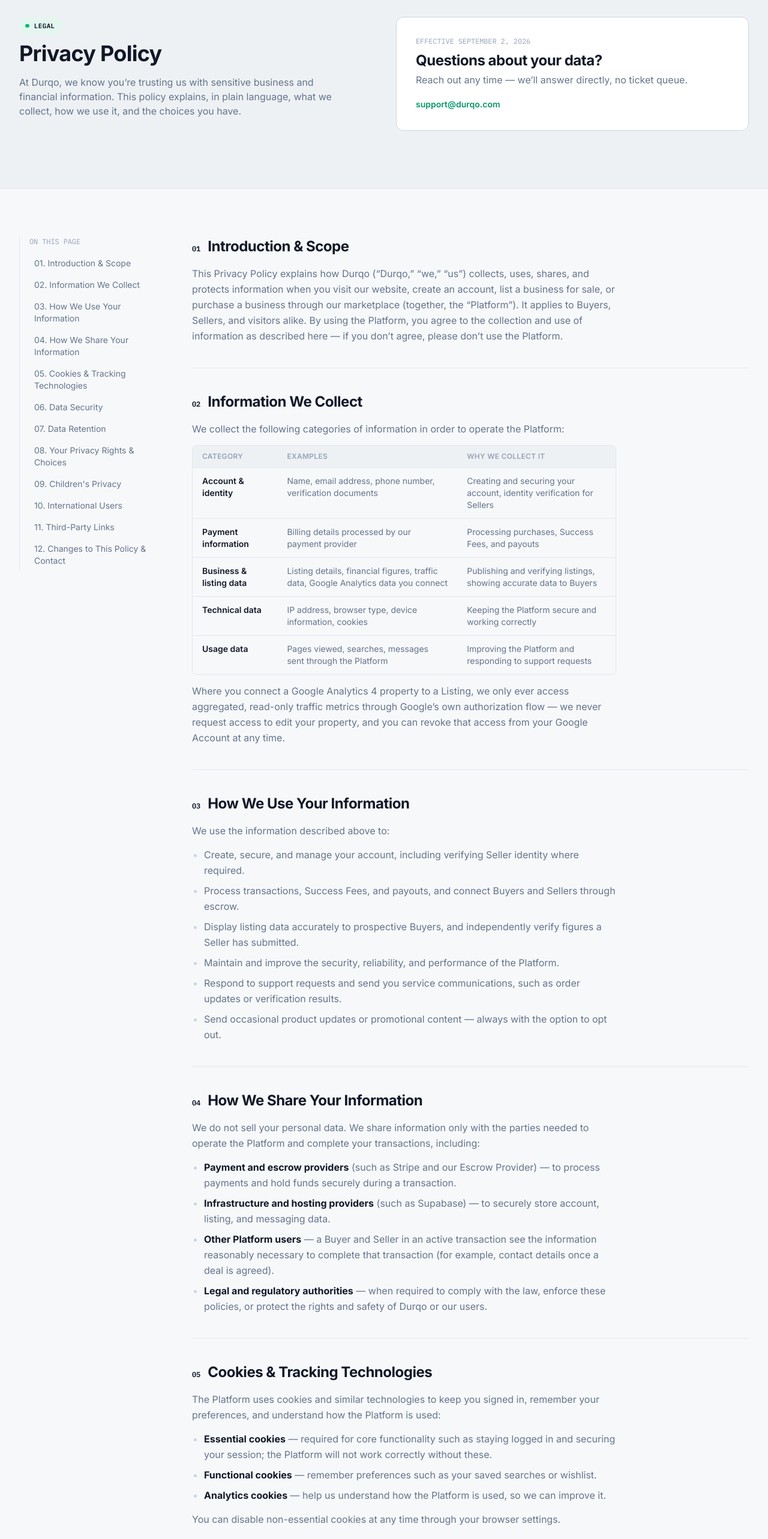
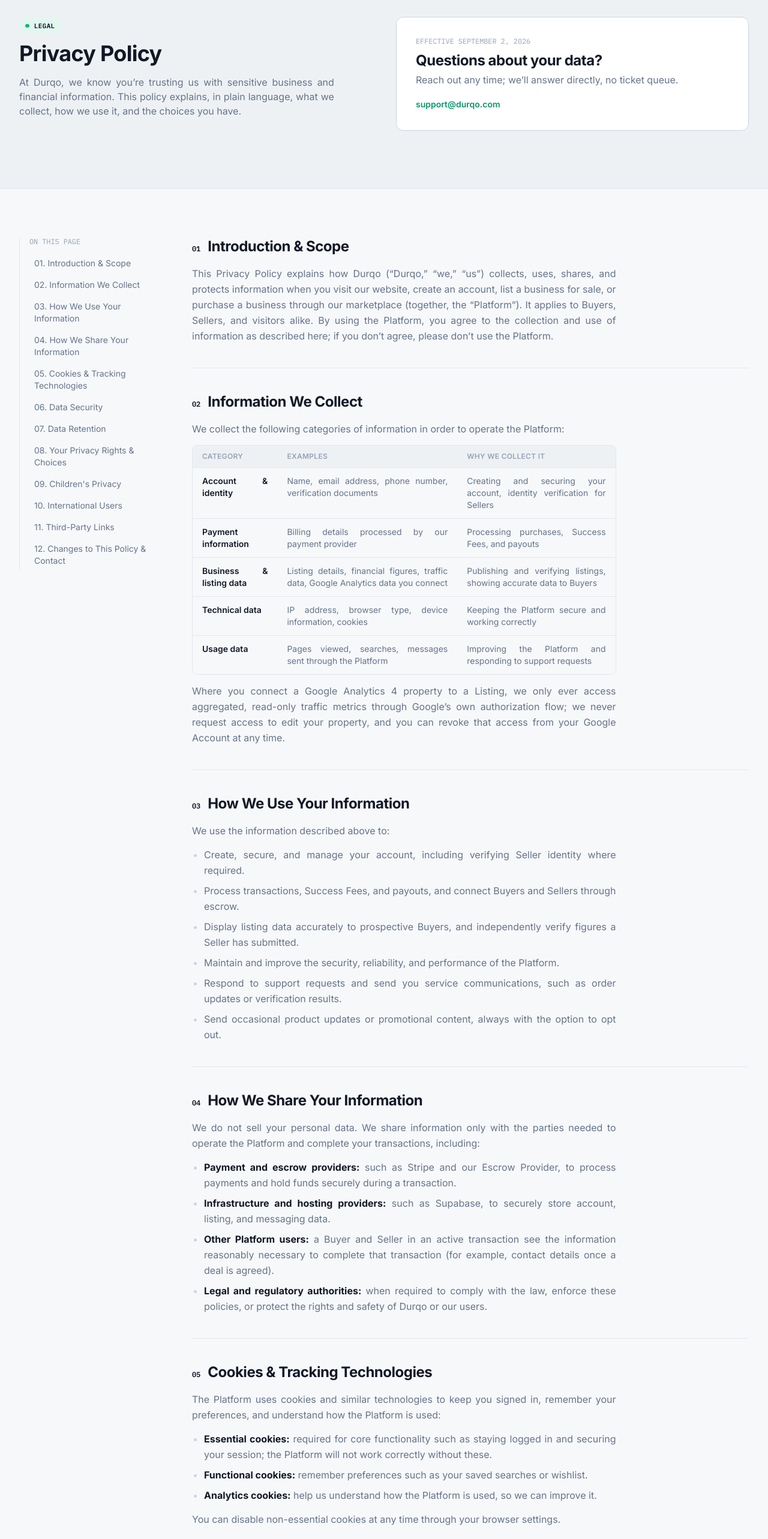
Before and after one commit to mdmanirmia/durqo-app, a Next.js app: page /privacy in a window 1280 px wide. Shown: the part 140-2706 px from the top of the page at 60% size. Built offline with nearby package versions, Linux system fonts and the light colour scheme; no server answers.

Commit message:
Justify body text, replace em/en dashes with plain punctuation

```diff
--- a/src/app/privacy/page.tsx
+++ b/src/app/privacy/page.tsx
@@ -1,6 +1,6 @@
 import Container from "@/components/ui/Container";
 
-export const metadata = { title: "Privacy Policy — Durqo" };
+export const metadata = { title: "Privacy Policy | Durqo" };
 
 const EFFECTIVE_DATE = "September 2, 2026";
 
@@ -36,7 +36,7 @@ function Section({
         <span className="mono text-xs font-semibold text-brand-strong">{num}</span>
         <h2 className="text-xl sm:text-2xl">{title}</h2>
       </div>
-      <div className="flex max-w-[70ch] flex-col gap-3.5 leading-relaxed text-ink-soft">{children}</div>
+      <div className="flex max-w-[70ch] flex-col gap-3.5 text-justify leading-relaxed text-ink-soft">{children}</div>
     </section>
   );
 }
@@ -92,7 +92,7 @@ export default function PrivacyPage() {
             <div>
               <p className="eyebrow mb-3">Legal</p>
               <h1 className="mb-4 text-4xl">Privacy Policy</h1>
-              <p className="max-w-[52ch] text-ink-soft">
+              <p className="max-w-[52ch] text-justify text-ink-soft">
                 At Durqo, we know you&rsquo;re trusting us with sensitive business and financial information. This
                 policy explains, in plain language, what we collect, how we use it, and the choices you have.
               </p>
@@ -100,7 +100,7 @@ export default function PrivacyPage() {
             <div className="rounded-xl border border-rule-strong bg-paper-raised p-8">
               <p className="mono mb-2 text-xs text-ink-faint">EFFECTIVE {EFFECTIVE_DATE.toUpperCase()}</p>
               <h3 className="mb-1 text-2xl">Questions about your data?</h3>
-              <p className="mb-4 text-ink-soft">Reach out any time — we&rsquo;ll answer directly, no ticket queue.</p>
+              <p className="mb-4 text-justify text-ink-soft">Reach out any time; we&rsquo;ll answer directly, no ticket queue.</p>
               <a href="mailto:support@durqo.com" className="inline-block text-sm font-semibold text-brand-hover">
                 support@durqo.com
               </a>
@@ -135,7 +135,7 @@ export default function PrivacyPage() {
                   collects, uses, shares, and protects information when you visit our website, create an
                   account, list a business for sale, or purchase a business through our marketplace (together,
                   the &ldquo;Platform&rdquo;). It applies to Buyers, Sellers, and visitors alike. By using the
-                  Platform, you agree to the collection and use of information as described here — if you
+                  Platform, you agree to the collection and use of information as described here; if you
                   don&rsquo;t agree, please don&rsquo;t use the Platform.
                 </p>
               </Section>
@@ -145,7 +145,7 @@ export default function PrivacyPage() {
                 <DataTable />
                 <p>
                   Where you connect a Google Analytics 4 property to a Listing, we only ever access aggregated,
-                  read-only traffic metrics through Google&rsquo;s own authorization flow — we never request
+                  read-only traffic metrics through Google&rsquo;s own authorization flow; we never request
                   access to edit your property, and you can revoke that access from your Google Account at any
                   time.
                 </p>
@@ -160,7 +160,7 @@ export default function PrivacyPage() {
                     "Display listing data accurately to prospective Buyers, and independently verify figures a Seller has submitted.",
                     "Maintain and improve the security, reliability, and performance of the Platform.",
                     "Respond to support requests and send you service communications, such as order updates or verification results.",
-                    "Send occasional product updates or promotional content — always with the option to opt out.",
+                    "Send occasional product updates or promotional content, always with the option to opt out.",
                   ]}
                 />
               </Section>
@@ -173,20 +173,20 @@ export default function PrivacyPage() {
                 <List
                   items={[
                     <>
-                      <strong className="text-ink">Payment and escrow providers</strong> (such as Stripe and our
-                      Escrow Provider) — to process payments and hold funds securely during a transaction.
+                      <strong className="text-ink">Payment and escrow providers:</strong> such as Stripe and our
+                      Escrow Provider, to process payments and hold funds securely during a transaction.
                     </>,
                     <>
-                      <strong className="text-ink">Infrastructure and hosting providers</strong> (such as
-                      Supabase) — to securely store account, listing, and messaging data.
+                      <strong className="text-ink">Infrastructure and hosting providers:</strong> such as
+                      Supabase, to securely store account, listing, and messaging data.
                     </>,
                     <>
-                      <strong className="text-ink">Other Platform users</strong> — a Buyer and Seller in an
+                      <strong className="text-ink">Other Platform users:</strong> a Buyer and Seller in an
                       active transaction see the information reasonably necessary to complete that transaction
                       (for example, contact details once a deal is agreed).
                     </>,
                     <>
-                      <strong className="text-ink">Legal and regulatory authorities</strong> — when required to
+                      <strong className="text-ink">Legal and regulatory authorities:</strong> when required to
                       comply with the law, enforce these policies, or protect the rights and safety of Durqo or
                       our users.
                     </>,
@@ -199,16 +199,16 @@ export default function PrivacyPage() {
                 <List
                   items={[
                     <>
-                      <strong className="text-ink">Essential cookies</strong> — required for core functionality
+                      <strong className="text-ink">Essential cookies:</strong> required for core functionality
                       such as staying logged in and securing your session; the Platform will not work correctly
                       without these.
                     </>,
                     <>
-                      <strong className="text-ink">Functional cookies</strong> — remember preferences such as
+                      <strong className="text-ink">Functional cookies:</strong> remember preferences such as
                       your saved searches or wishlist.
                     </>,
                     <>
-                      <strong className="text-ink">Analytics cookies</strong> — help us understand how the
+                      <strong className="text-ink">Analytics cookies:</strong> help us understand how the
                       Platform is used, so we can improve it.
                     </>,
                   ]}
@@ -219,8 +219,8 @@ export default function PrivacyPage() {
               <Section id="security" num="06" title="Data Security">
                 <p>
                   We use encryption in transit and at rest, secure hosting infrastructure, and authentication
-                  safeguards to protect your data. Access to sensitive information — such as payment details and
-                  connected analytics credentials — is restricted to what is strictly necessary to operate the
+                  safeguards to protect your data. Access to sensitive information, such as payment details and
+                  connected analytics credentials, is restricted to what is strictly necessary to operate the
                   Platform. However, no method of transmission or storage is 100% secure, and we cannot guarantee
                   absolute security.
                 </p>
@@ -240,12 +240,12 @@ export default function PrivacyPage() {
                 <p>Depending on where you live, you may have some or all of the following rights over your personal data:</p>
                 <List
                   items={[
-                    "Access — request a copy of the personal data we hold about you.",
-                    "Correction — ask us to correct inaccurate or incomplete data.",
-                    "Deletion — ask us to delete your personal data, subject to our legal and contractual retention needs.",
-                    "Restriction & objection — ask us to limit how we use your data, or object to certain uses.",
-                    "Portability — request your data in a portable format.",
-                    "Opt-out — unsubscribe from marketing communications at any time using the link in any email, or by contacting us directly.",
+                    "Access: request a copy of the personal data we hold about you.",
+                    "Correction: ask us to correct inaccurate or incomplete data.",
+                    "Deletion: ask us to delete your personal data, subject to our legal and contractual retention needs.",
+                    "Restriction & objection: ask us to limit how we use your data, or object to certain uses.",
+                    "Portability: request your data in a portable format.",
+                    "Opt-out: unsubscribe from marketing communications at any time using the link in any email, or by contacting us directly.",
                   ]}
                 />
                 <p>
@@ -253,7 +253,7 @@ export default function PrivacyPage() {
                   <a href="mailto:support@durqo.com" className="font-semibold text-brand-hover">
                     support@durqo.com
                   </a>{" "}
-                  — we&rsquo;ll respond as quickly as we can.
+                  and we&rsquo;ll respond as quickly as we can.
                 </p>
               </Section>
 
@@ -282,7 +282,7 @@ export default function PrivacyPage() {
 
               <Section id="third-party-links" num="11" title="Third-Party Links">
                 <p>
-                  The Platform may contain links to third-party websites — including a Seller&rsquo;s own
+                  The Platform may contain links to third-party websites, including a Seller&rsquo;s own
                   business or website. We are not responsible for the privacy practices or content of any
                   third-party site, and we encourage you to review the privacy policy of any site you visit.
                 </p>
@@ -294,7 +294,7 @@ export default function PrivacyPage() {
                   applicable law. When we make material changes, we will update the effective date at the top of
                   this page, and where appropriate, notify you directly.
                 </p>
-                <p>If you have any questions about this policy or how your data is handled, reach out — we&rsquo;re glad to explain.</p>
+                <p>If you have any questions about this policy or how your data is handled, reach out; we&rsquo;re glad to explain.</p>
                 <a href="mailto:support@durqo.com" className="inline-block w-fit font-semibold text-brand-hover">
                   support@durqo.com
                 </a>
```
